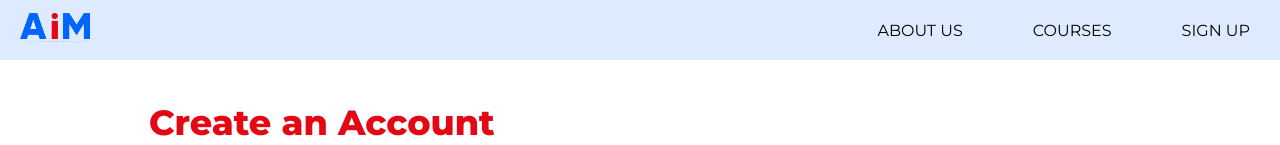
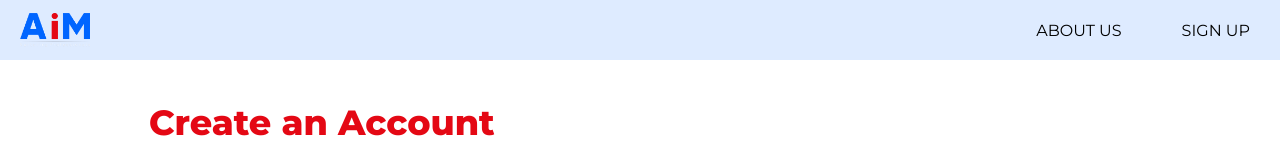
Before and after one commit to Kundnkr/Edtech-Frontend, a React (Create React App) app: page / in a window 1280 px wide. Shown: the top 145 px of the page. Built offline with nearby package versions, Linux system fonts and the light colour scheme.

Commit message:
third set of changes

```diff
--- a/src/Assets/Components/NavBar.jsx
+++ b/src/Assets/Components/NavBar.jsx
@@ -11,7 +11,7 @@ export default function NavBar() {
                     </div>
                 <div className="items">
                 <Link to='/aboutus'>ABOUT US</Link>
-                    <div className="dropdown">
+                    {/* <div className="dropdown">
                         <Link className='dropdownCourses'>COURSES</Link>
                         <div className="dropdowmItem">
                             <Link className='webdev' to="/courses">Web Development</Link>
@@ -44,7 +44,7 @@ export default function NavBar() {
                                 <Link>Quality improvement</Link>
                             </div>
                         </div>
-                    </div>
+                    </div> */}
                     <Link to="/sign-up">SIGN UP</Link>
                     {/* <Link to="/login">LOGIN</Link> */}
 
```
